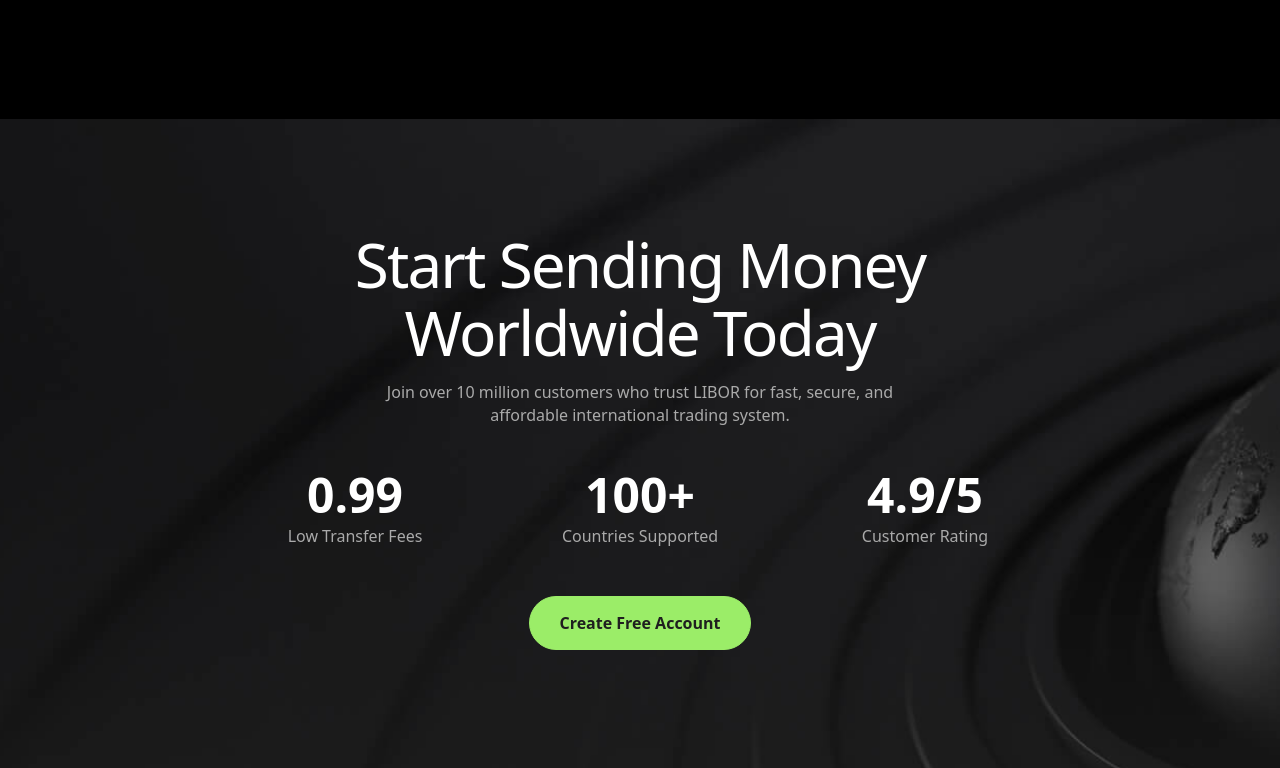
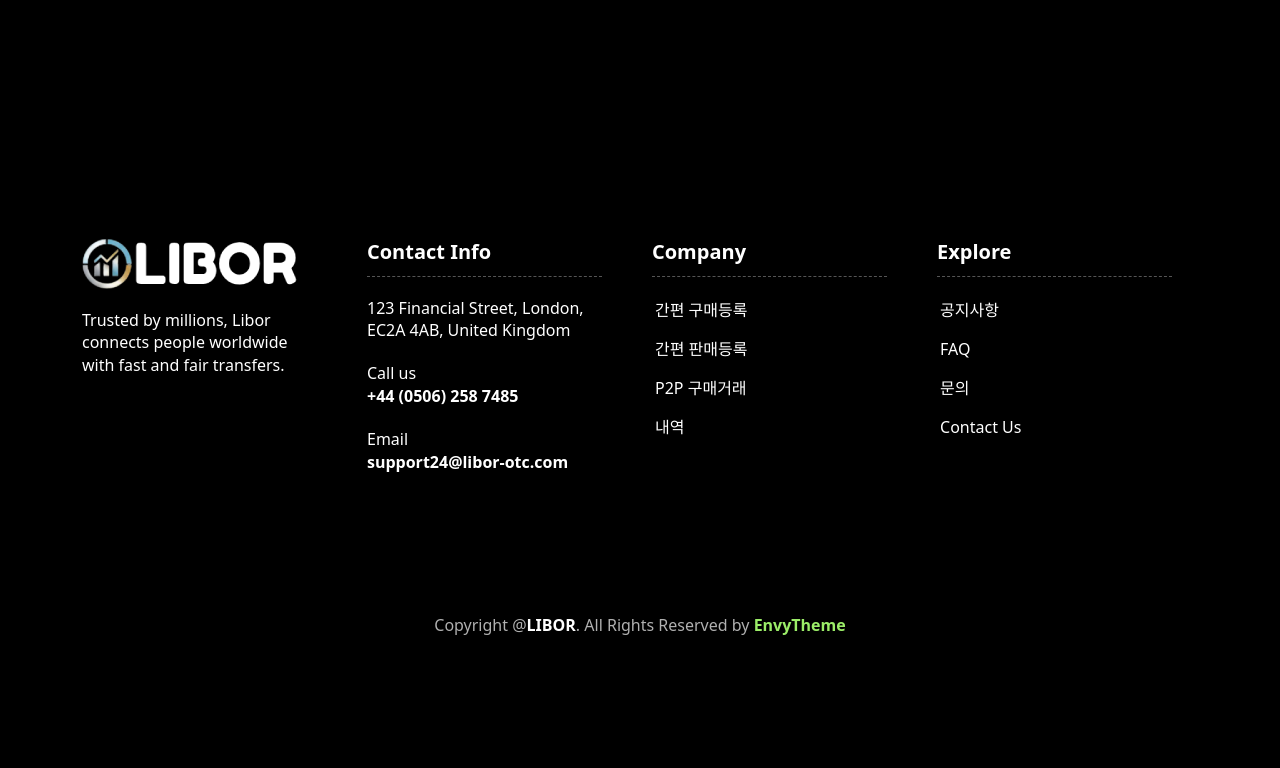
Before and after one commit to minjongi/libor-otc-front, a Next.js app: page /inquiry-detail/1 in a window 1280 px wide. Shown: the part 1584-2352 px from the top of the page. After the commit the page ends 2245 px from the top, so only its background shows below. Built offline with nearby package versions, Linux system fonts and the light colour scheme.

Commit message:
문의 쓰기, 상세 작업

```diff
--- a/src/app/inquiry-detail/[seq]/page.tsx
+++ b/src/app/inquiry-detail/[seq]/page.tsx
@@ -2,6 +2,7 @@
 import Footer from "@/components/Layout/Footer";
 import Navbar from "@/components/Layout/Navbar";
 import InquiryDetailForm from "@/components/Inquiry-detail/Inquiry-detail";
+import CommonFooter from "@/components/CommonFooter/CommonFooter";
 
 
 export default function Page() {
@@ -19,7 +20,7 @@
 
             <InquiryDetailForm />
 
-            <Footer/>
+            <CommonFooter/>
         </>
     );
 }
--- a/src/app/inquiry-write/page.tsx
+++ b/src/app/inquiry-write/page.tsx
@@ -3,6 +3,7 @@
 import Navbar from "@/components/Layout/Navbar";
 import InquiryWriteForm from "@/components/Inquiry-Write/Inquiry-write";
 import PageBanner from "@/components/Common/PageBanner";
+import CommonFooter from "@/components/CommonFooter/CommonFooter";
 
 
 export default function Page() {
@@ -20,7 +21,7 @@
 
             <InquiryWriteForm />
 
-            <Footer/>
+            <CommonFooter/>
         </>
     );
 }
--- a/src/app/inquiry/page.tsx
+++ b/src/app/inquiry/page.tsx
@@ -2,6 +2,7 @@
 import Footer from "@/components/Layout/Footer";
 import Navbar from "@/components/Layout/Navbar";
 import Inquiry from "@/components/Inquiry/Inquiry";
+import CommonFooter from "@/components/CommonFooter/CommonFooter";
 
 export default function Page() {
     return (
@@ -18,7 +19,7 @@
 
             <Inquiry/>
 
-            <Footer/>
+            <CommonFooter/>
         </>
     );
 }
```
